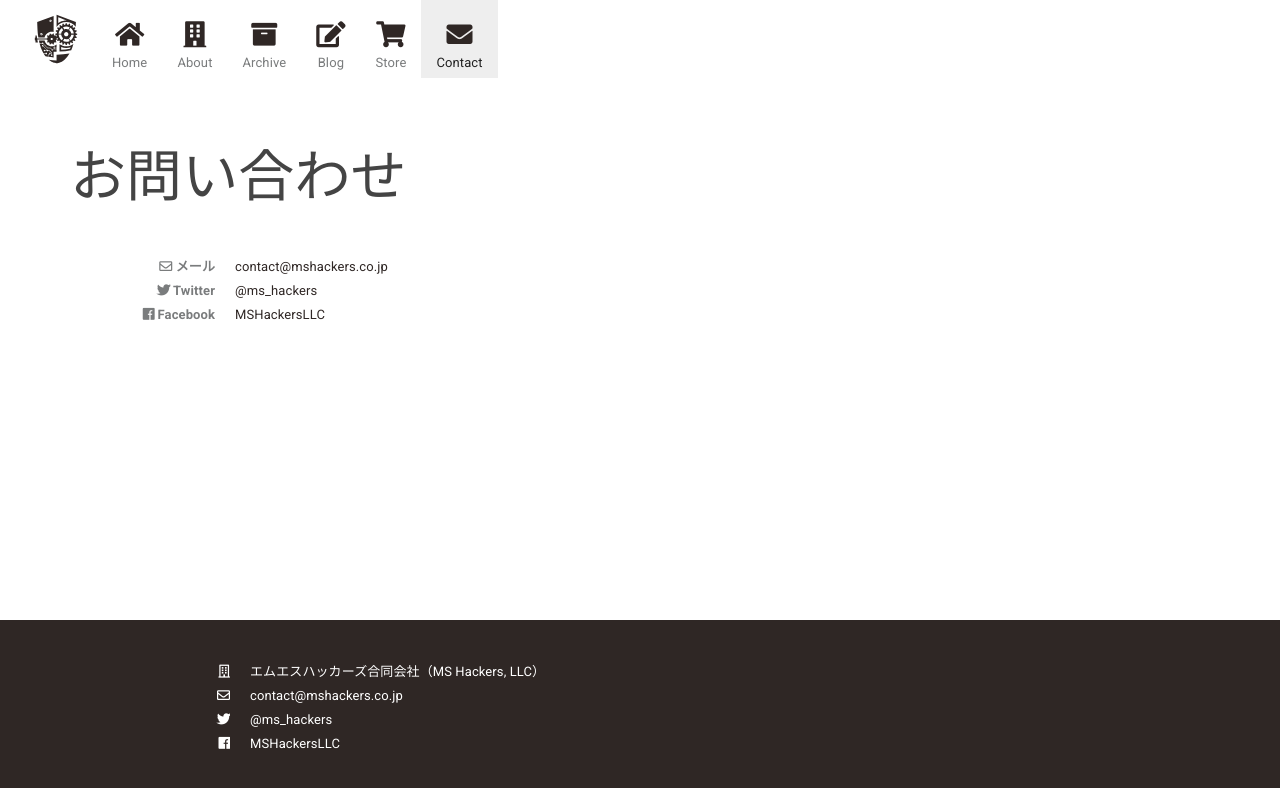
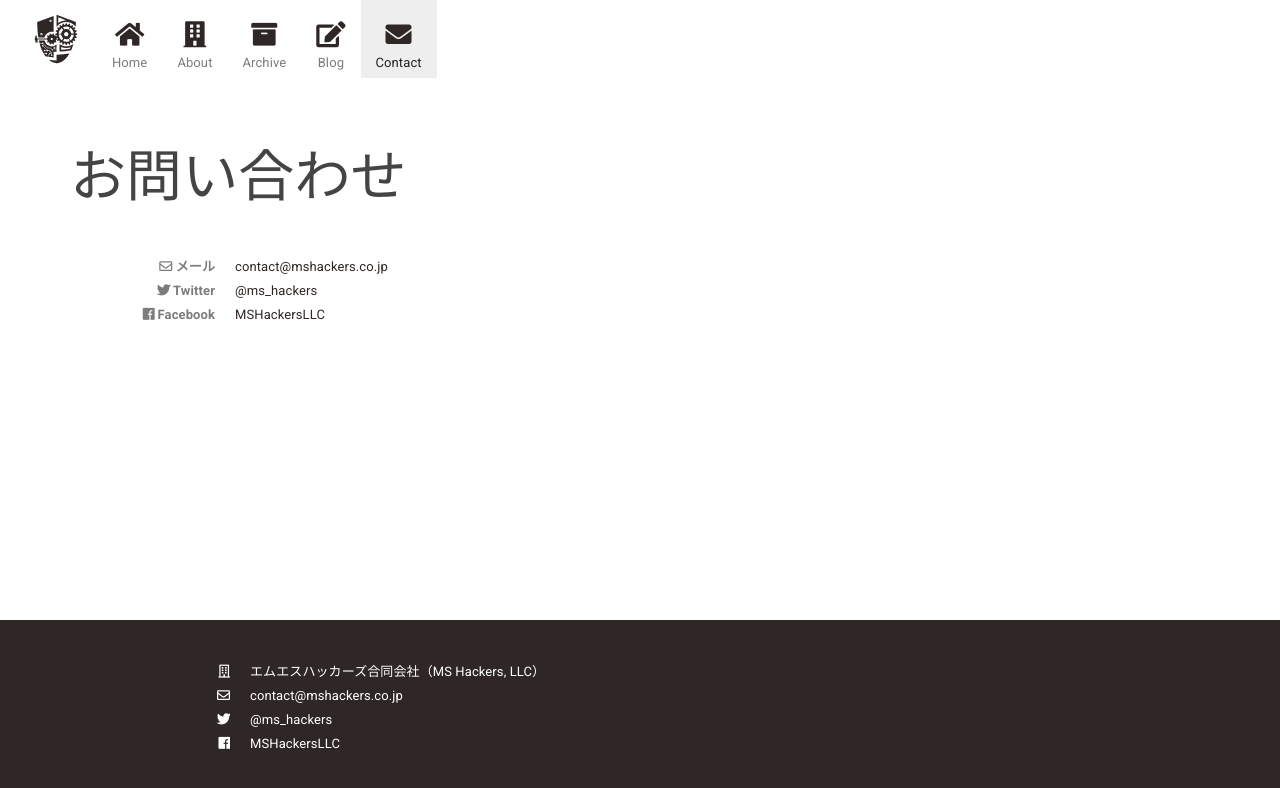
Before and after one commit to mshackers/mshackers.github.io, a plain HTML site: page contact.html in a window 1280 px wide. Drawn offline with nearby package versions, Linux system fonts and the light colour scheme.

Commit message:
Update contact.html

```diff
--- a/contact.html
+++ b/contact.html
@@ -51,16 +51,8 @@
                         </li>
                         <li><a href="/"><i class="fa fa-home fa-2x text-primary"></i><br>Home</a></li>
                         <li><a href="about.html"><i class="fa fa-building fa-2x text-primary"></i><br>About</a></li>
-                        <!--            <li class="dropdown">
-                                    <a class="dropdown-toggle" data-toggle="dropdown" href="#"><i class="icon-laptop icon-2x text-info"></i><br>Product <i class="icon-caret-down"></i></a>
-                                    <ul class="dropdown-menu">
-                                        <li><a href="rz.html">Rz</a></li>
-                                        <li><a href="#" class="disabled">QUES</a></li>
-                                    </ul>
-                                </li>-->
                         <li><a href="archive.html"><i class="fa fa-archive fa-2x text-primary"></i><br>Archive</a></li>
                         <li><a href="https://blog.mshackers.co.jp"><i class="fa fa-edit fa-2x text-primary"></i><br>Blog</a></li>
-                        <li><a href="https://store.mshackers.co.jp"><i class="fa fa-shopping-cart fa-2x text-primary"></i><br>Store</a>
                         </li>
                         <li class="active"><a href="contact.html"><i class="fa fa-envelope fa-2x text-primary"></i><br>Contact</a>
                         </li>
```
